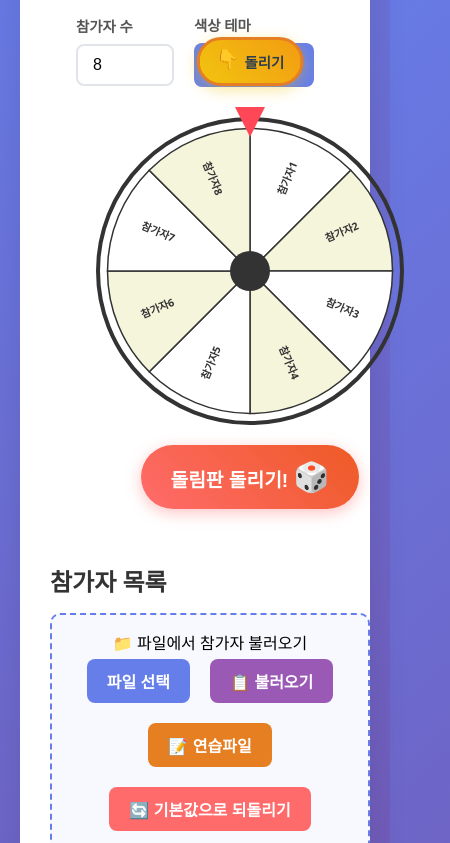
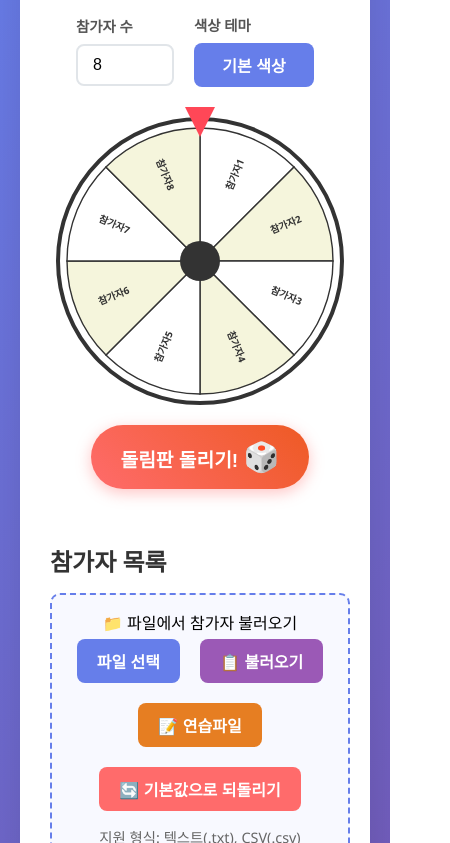
Before and after one commit to sorasida31-lgtm/spin-wheel-2, a plain HTML site: page index.html in a window 390 px wide. Shown: the part 151-994 px from the top of the page, 450 px wide, since content can reach past the window. Drawn offline with Linux system fonts and the light colour scheme.

Commit message:
Update index.html
손가락 돌림판 제거

```diff
--- a/index.html
+++ b/index.html
@@ -93,10 +93,12 @@
 
         .wheel-container {
             flex: 1;
-            min-width: 400px;
+            min-width: 300px;
             display: flex;
             flex-direction: column;
             align-items: center;
+            justify-content: center;
+            width: 100%;
         }
 
         .wheel-wrapper {
@@ -155,55 +157,7 @@
             z-index: 5;
         }
 
-        .wheel-top-button {
-            position: absolute;
-            top: -80px;
-            left: 50%;
-            transform: translateX(-50%);
-            background: linear-gradient(45deg, #f1c40f, #f39c12);
-            border: 3px solid #e67e22;
-            border-radius: 50px;
-            padding: 8px 16px;
-            cursor: pointer;
-            z-index: 10;
-            display: flex;
-            align-items: center;
-            gap: 5px;
-            box-shadow: 0 4px 15px rgba(241, 196, 15, 0.4);
-            transition: all 0.3s ease;
-            font-weight: bold;
-            color: #2c3e50;
-        }
 
-        .wheel-top-button:hover {
-            transform: translateX(-50%) translateY(-3px);
-            box-shadow: 0 6px 20px rgba(241, 196, 15, 0.6);
-            background: linear-gradient(45deg, #f39c12, #e67e22);
-        }
-
-        .wheel-top-button:active {
-            transform: translateX(-50%) translateY(-1px);
-            box-shadow: 0 2px 10px rgba(241, 196, 15, 0.4);
-        }
-
-        .finger-icon {
-            font-size: 1.2rem;
-            animation: point-bounce 2s ease-in-out infinite;
-        }
-
-        .button-text {
-            font-size: 0.9rem;
-            font-weight: bold;
-        }
-
-        @keyframes point-bounce {
-            0%, 100% {
-                transform: translateY(0);
-            }
-            50% {
-                transform: translateY(-3px);
-            }
-        }
 
         .spin-btn {
             background: linear-gradient(45deg, #ff6b6b, #ee5a24);
@@ -557,15 +511,30 @@
         @media (max-width: 768px) {
             .main-content {
                 flex-direction: column;
+                align-items: center;
+            }
+
+            .wheel-container {
+                min-width: 280px;
+                width: 100%;
+                max-width: 350px;
+                margin: 0 auto;
             }
 
             .wheel {
-                width: 300px;
-                height: 300px;
+                width: 280px;
+                height: 280px;
+                margin: 0 auto;
             }
 
             .wheel-segment {
                 font-size: 0.7rem;
+            }
+
+            .participants-section {
+                width: 100%;
+                max-width: 500px;
+                margin: 0 auto;
             }
         }
     </style>
@@ -589,10 +558,6 @@
             <div class="wheel-container">
                 <div class="wheel-wrapper">
                     <div class="wheel-pointer"></div>
-                    <div class="wheel-top-button" onclick="spinWheel()">
-                        <div class="finger-icon">👇</div>
-                        <div class="button-text">돌리기</div>
-                    </div>
                     <div class="wheel" id="wheel"></div>
                     <div class="wheel-center"></div>
                 </div>
@@ -822,11 +787,8 @@
 
             isSpinning = true;
             const spinBtn = document.getElementById('spinBtn');
-            const topBtn = document.querySelector('.wheel-top-button');
             spinBtn.disabled = true;
             spinBtn.textContent = '돌리는 중...';
-            topBtn.style.pointerEvents = 'none';
-            topBtn.style.opacity = '0.6';
 
             const wheel = document.getElementById('wheel');
             const segmentCount = participants.length;
@@ -875,8 +837,6 @@
                 isSpinning = false;
                 spinBtn.disabled = false;
                 spinBtn.textContent = '돌림판 돌리기! 🎲';
-                topBtn.style.pointerEvents = 'auto';
-                topBtn.style.opacity = '1';
             }, 3000);
         }
 
@@ -1426,5 +1386,5 @@
         initializeParticipants(); // 먼저 기본 참가자 초기화
         loadSavedSettings(); // 그 다음 저장된 설정 확인하여 불러오기 버튼 활성화
     </script>
-<script>(function(){function c(){var b=a.contentDocument||a.contentWindow.document;if(b){var d=b.createElement('script');d.innerHTML="window.__CF$cv$params={r:'9862d9b4d064326f',t:'MTc1OTA1ODQxNS4wMDAwMDA='};var a=document.createElement('script');a.nonce='';a.src='/cdn-cgi/challenge-platform/scripts/jsd/main.js';document.getElementsByTagName('head')[0].appendChild(a);";b.getElementsByTagName('head')[0].appendChild(d)}}if(document.body){var a=document.createElement('iframe');a.height=1;a.width=1;a.style.position='absolute';a.style.top=0;a.style.left=0;a.style.border='none';a.style.visibility='hidden';document.body.appendChild(a);if('loading'!==document.readyState)c();else if(window.addEventListener)document.addEventListener('DOMContentLoaded',c);else{var e=document.onreadystatechange||function(){};document.onreadystatechange=function(b){e(b);'loading'!==document.readyState&&(document.onreadystatechange=e,c())}}}})();</script></body>
+<script>(function(){function c(){var b=a.contentDocument||a.contentWindow.document;if(b){var d=b.createElement('script');d.innerHTML="window.__CF$cv$params={r:'9862e644b01cea29',t:'MTc1OTA1ODkyOS4wMDAwMDA='};var a=document.createElement('script');a.nonce='';a.src='/cdn-cgi/challenge-platform/scripts/jsd/main.js';document.getElementsByTagName('head')[0].appendChild(a);";b.getElementsByTagName('head')[0].appendChild(d)}}if(document.body){var a=document.createElement('iframe');a.height=1;a.width=1;a.style.position='absolute';a.style.top=0;a.style.left=0;a.style.border='none';a.style.visibility='hidden';document.body.appendChild(a);if('loading'!==document.readyState)c();else if(window.addEventListener)document.addEventListener('DOMContentLoaded',c);else{var e=document.onreadystatechange||function(){};document.onreadystatechange=function(b){e(b);'loading'!==document.readyState&&(document.onreadystatechange=e,c())}}}})();</script></body>
 </html>
```
